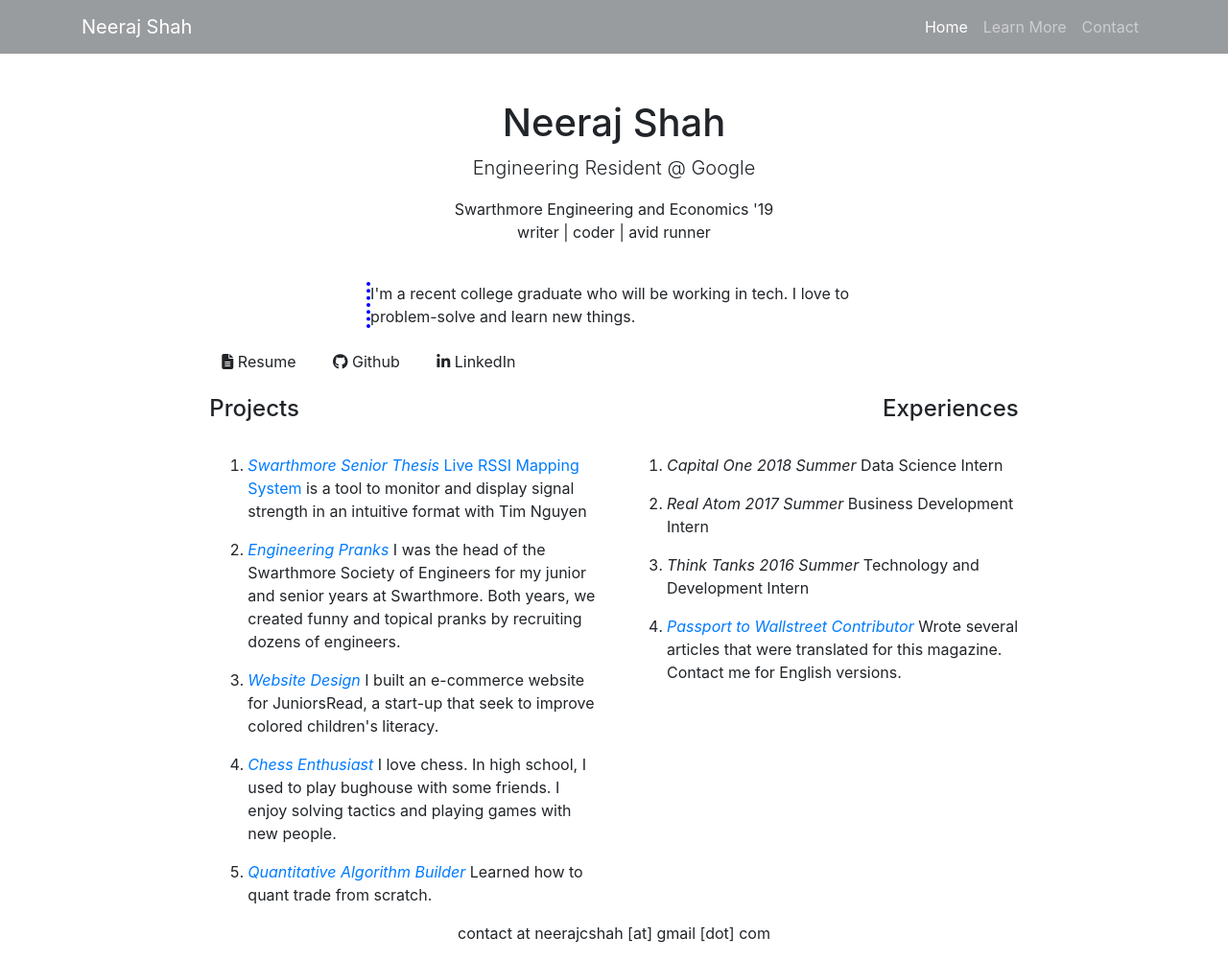
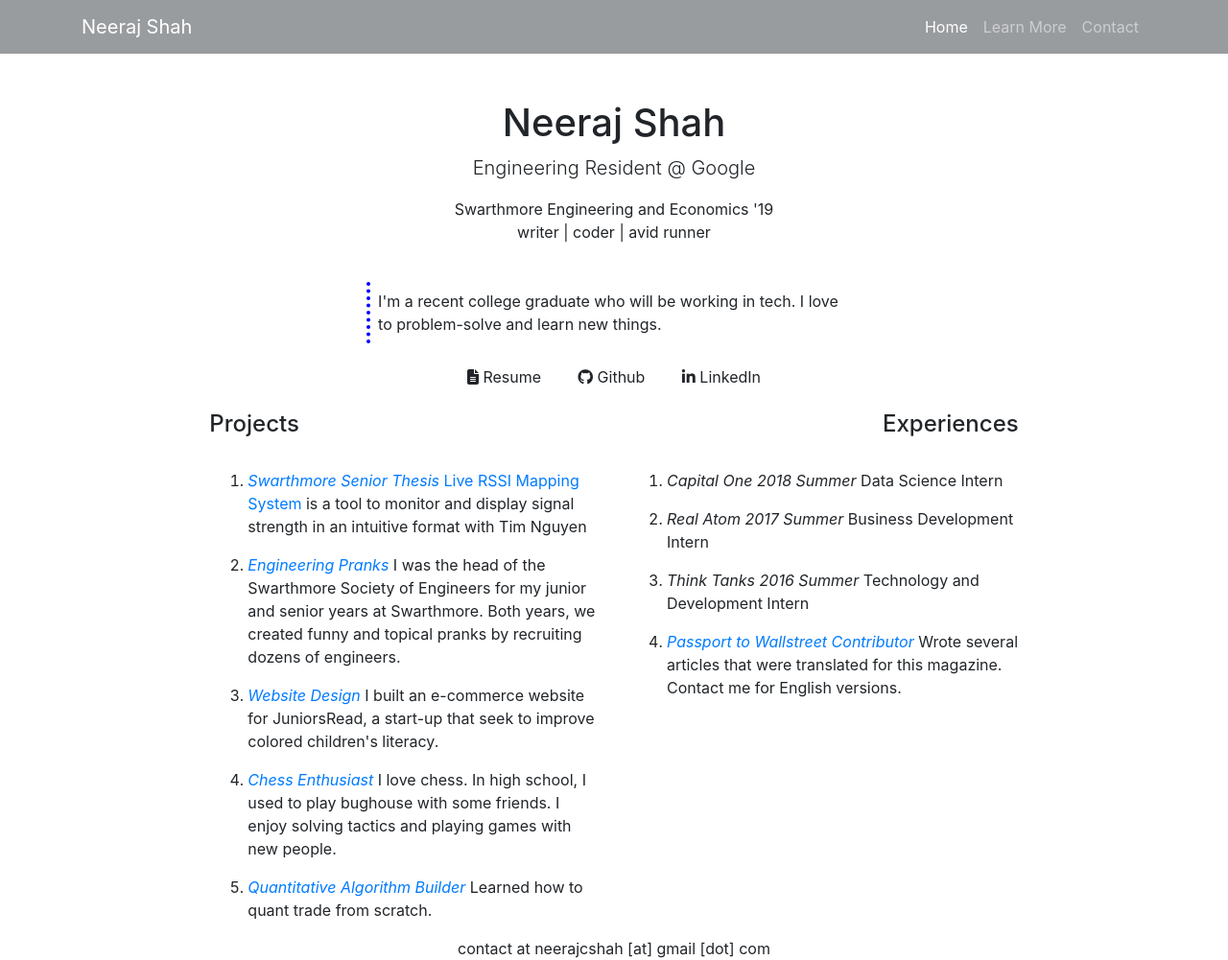
Before and after one commit to neerajcshah/neerajcshah.github.io, a plain HTML site: page index.html in a window 1280 px wide. Shown: the whole page at 96% size. Drawn offline with nearby package versions, Linux system fonts and the light colour scheme.

Commit message:
border adjust

```diff
--- a/index.html
+++ b/index.html
@@ -58,7 +58,7 @@
   <div class="row justify-content-center">
     <div class="col-md-5" id="intro">
       <br>
-      <p>
+      <p class="p-2">
         I'm a recent college graduate who will be working in tech. I love to
         problem-solve and learn new things.
       </p>
@@ -66,8 +66,8 @@
   </div>
 
   <!--Icons/Links -->
-  <div class="row justify-content-center">
-    <div class="col-md-8">
+  <div class="row justify-content-center text-center">
+    <div class="col-md-5">
       <ul class="list-inline">
         <li class="list-inline-item">
          <a href="static/neerajresume.pdf" download="neerajresume" class="btn" ><i class="fas fa-file-alt"></i> Resume</a>
```
